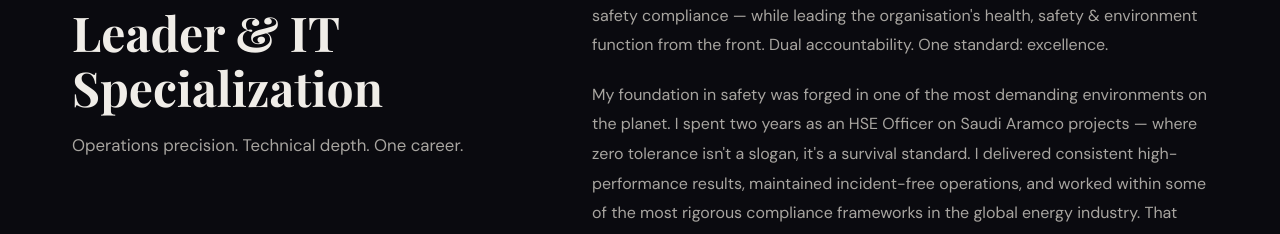
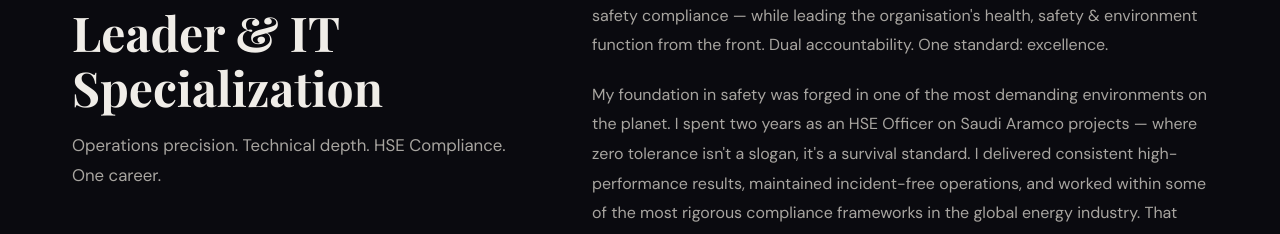
Before and after one commit to Mudasirrr/mudasir-portfolio, a React (Vite) app: page / in a window 1280 px wide. Shown: the part 1047-1281 px from the top of the page. Built offline with nearby package versions, Linux system fonts and the light colour scheme.

Commit message:
update data

```diff
--- a/src/sections/About.jsx
+++ b/src/sections/About.jsx
@@ -11,7 +11,7 @@ export default function About() {
           <span className="section-label">About Me</span>
           <div className="accent-line" />
           <h2 className="section-title">Cross-Domain<br />Leader &amp; IT Specialization</h2>
-          <p className="section-sub">Operations precision. Technical depth. One career.</p>
+          <p className="section-sub">Operations precision. Technical depth. HSE Compliance. One career.</p>
         </div>
         <div className={styles.right}>
           {personal.bio.split('\n\n').map((para, i) => (
```
